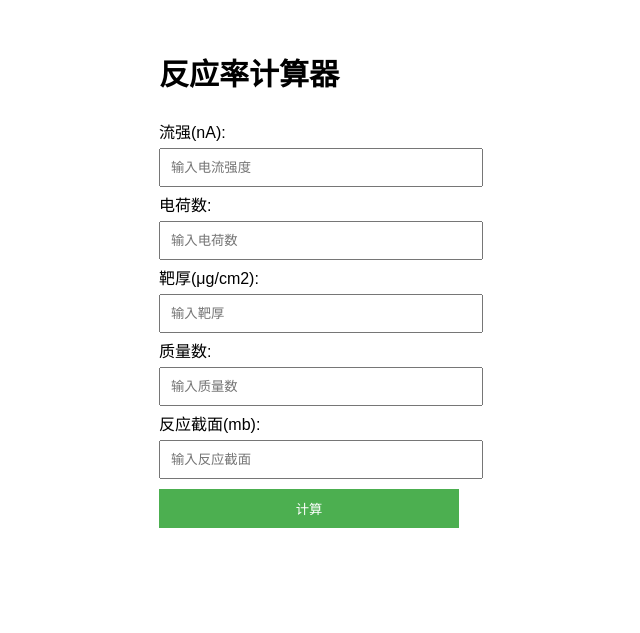
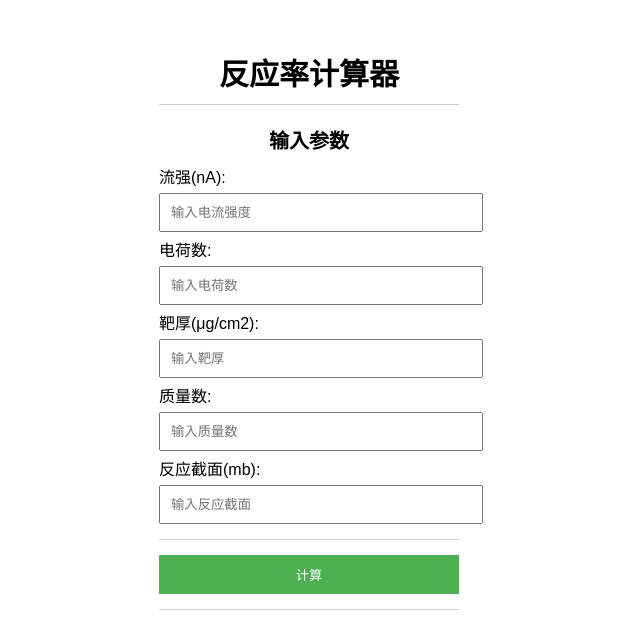
Before and after one commit to WangQiang-sys/WangQiang-sys.github.io, a plain HTML site: page 理论知识/ReactionRateFormula.html in a window 1280 px wide. Shown: the whole page, without its empty margins (331-971 px from the left). Drawn offline with nearby package versions, Linux system fonts and the light colour scheme.

Commit message:
Update ReactionRateFormula.html

```diff
--- a/理论知识/ReactionRateFormula.html
+++ b/理论知识/ReactionRateFormula.html
@@ -15,6 +15,18 @@
             font-size: 30px; /* 更改字体大小 */
             font-family: '黑体', Arial, sans-serif; /* 设置为黑体 */
             font-weight: bold; /* 加粗 */
+            text-align: center; /* 文本居中 */
+            margin-bottom: 10px; /* 添加一些下边距 */
+        }
+         hr {
+            border: none;
+            border-top: 1px solid #ccc; /* 横线样式 */
+            margin: 10px 0; /* 设置上下边距 */
+        }
+         h3 {
+            font-size: 20px; /* 更改字体大小 */
+            text-align: center; /* 文本居中 */
+            margin-bottom: 10px; /* 添加一些下边距 */
         }
         input[type="number"] {
             width: 100%;
@@ -42,6 +54,8 @@
 <body>
     <div class="calculator">
         <h2>反应率计算器</h2>
+        <hr> <!-- 添加横线 -->
+        <h3>输入参数</h3>
         <label for="CurrentIntensity">流强(nA):</label>
         <input type="number" id="CurrentIntensity" placeholder="输入电流强度" step="1">
 
@@ -56,9 +70,9 @@
 
         <label for="CrossSection">反应截面(mb):</label>
         <input type="number" id="CrossSection" placeholder="输入反应截面" step="0.01">
-
+        <hr> <!-- 添加横线 -->
         <button onclick="calculate()">计算</button>
-
+        <hr> <!-- 添加横线 -->
         <div class="result" id="result"></div>
     </div>
 
```
